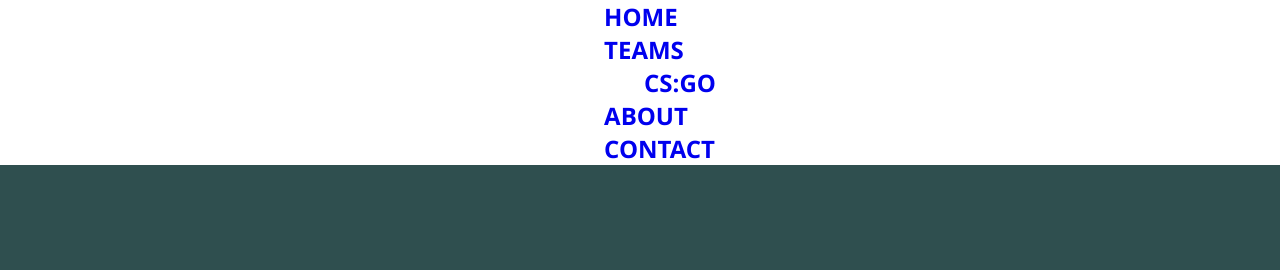
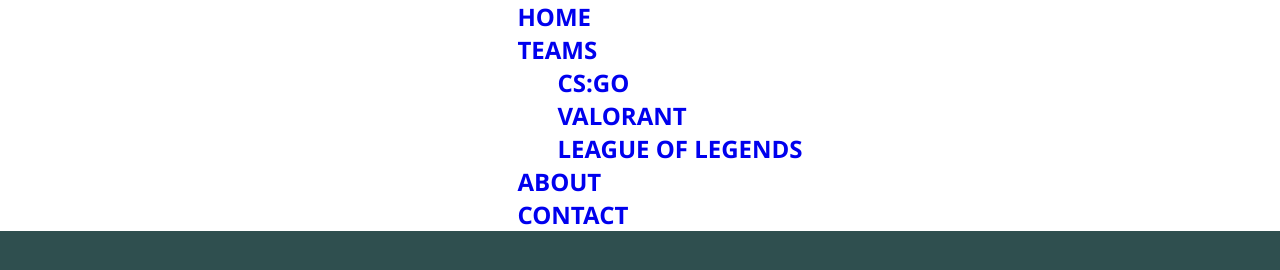
Before and after one commit to KyleBoBa/lastProject, a plain HTML site: page index.html in a window 1280 px wide. Drawn offline with Linux system fonts and the light colour scheme.

Commit message:
Update index.html

```diff
--- a/index.html
+++ b/index.html
@@ -26,6 +26,12 @@
                         <li>
                             <a href="#">CS:GO</a>
                         </li>
+                        <li>
+                            <a href="#">VALORANT</a>
+                        </li>
+                        <li>
+                            <a href="#">LEAGUE OF LEGENDS</a>
+                        </li>
                     </ul>
                 </li>
                 <li>
```
